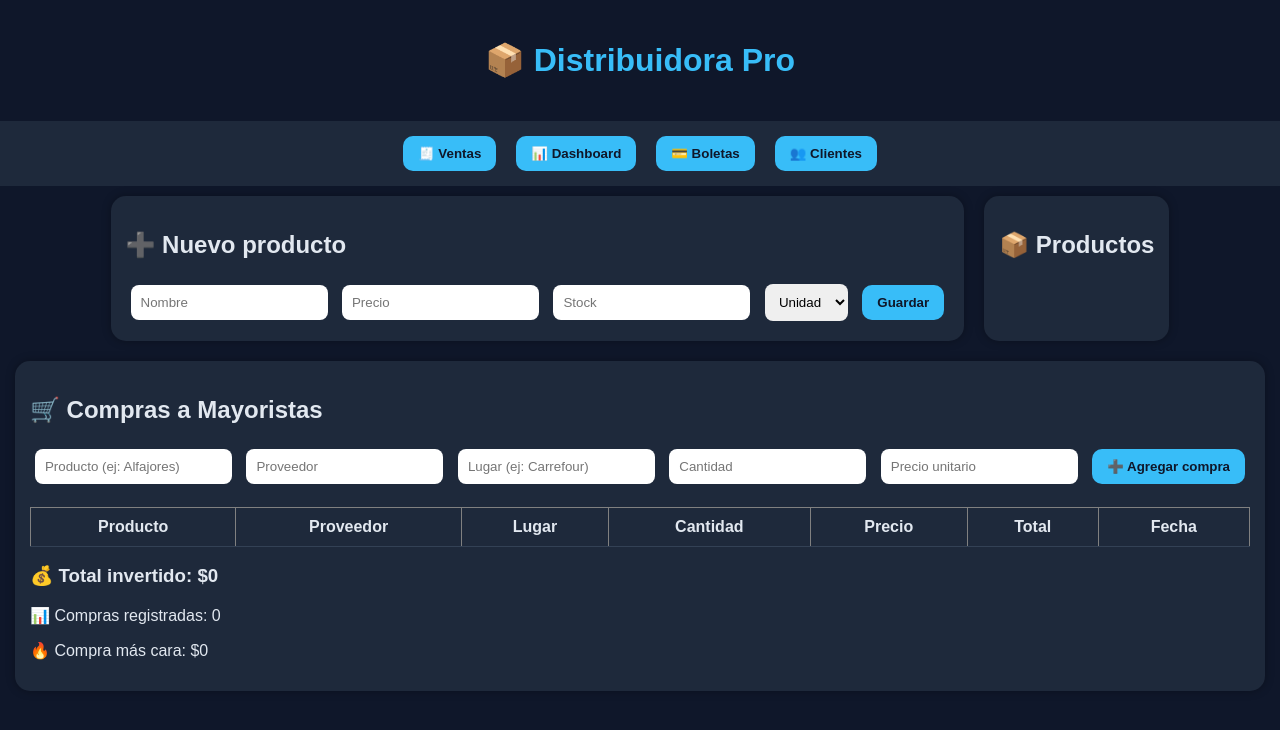
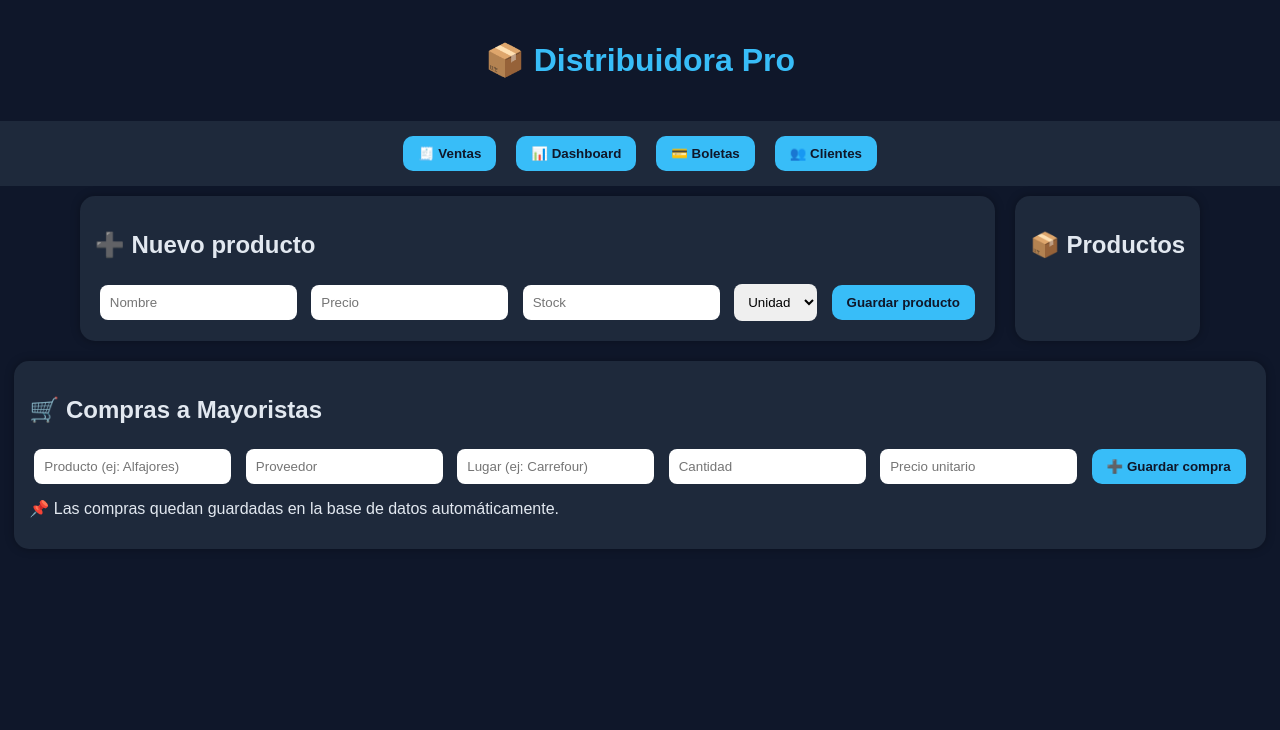
Before and after one commit to nicomartinezytm-pixel/distribuidora, a Flask app: page / in a window 1280 px wide. Shown: the top 730 px of the page. Run offline with Flask 3, Linux system fonts and the light colour scheme; data that the repository does not hold is empty.

Commit message:
Update index.html

```diff
--- a/templates/index.html
+++ b/templates/index.html
@@ -6,6 +6,7 @@
 </head>
 
 <body>
+
 <h1>📦 Distribuidora Pro</h1>
 
 <div class="nav">
@@ -16,6 +17,10 @@
 </div>
 
 <div class="container">
+
+    <!-- ========================= -->
+    <!-- ➕ PRODUCTOS -->
+    <!-- ========================= -->
 
     <div class="card">
         <h2>➕ Nuevo producto</h2>
@@ -40,10 +45,14 @@
                 <input name="oferta_unidades" placeholder="Ej: 3x2">
             </div>
 
-            <button>Guardar</button>
+            <button>Guardar producto</button>
 
         </form>
     </div>
+
+    <!-- ========================= -->
+    <!-- 📦 PRODUCTOS -->
+    <!-- ========================= -->
 
     <div class="card">
         <h2>📦 Productos</h2>
@@ -61,43 +70,28 @@
         {% endfor %}
     </div>
 
-    <!-- =============================== -->
-    <!-- 🛒 NUEVA SECCIÓN COMPRAS -->
-    <!-- =============================== -->
+    <!-- ========================= -->
+    <!-- 🛒 COMPRAS A MAYORISTAS -->
+    <!-- ========================= -->
 
     <div class="card">
         <h2>🛒 Compras a Mayoristas</h2>
 
-        <input type="text" id="productoCompra" placeholder="Producto (ej: Alfajores)">
-        <input type="text" id="proveedorCompra" placeholder="Proveedor">
-        <input type="text" id="lugarCompra" placeholder="Lugar (ej: Carrefour)">
-        <input type="number" id="cantidadCompra" placeholder="Cantidad">
-        <input type="number" id="precioCompra" placeholder="Precio unitario">
+        <form method="POST" action="/agregar_compra">
 
-        <button onclick="agregarCompra()">➕ Agregar compra</button>
+            <input name="producto" placeholder="Producto (ej: Alfajores)">
+            <input name="proveedor" placeholder="Proveedor">
+            <input name="lugar" placeholder="Lugar (ej: Carrefour)">
+            <input name="cantidad" placeholder="Cantidad">
+            <input name="precio" placeholder="Precio unitario">
 
-        <br><br>
+            <button>➕ Guardar compra</button>
 
-        <table border="1" cellpadding="6">
-            <thead>
-                <tr>
-                    <th>Producto</th>
-                    <th>Proveedor</th>
-                    <th>Lugar</th>
-                    <th>Cantidad</th>
-                    <th>Precio</th>
-                    <th>Total</th>
-                    <th>Fecha</th>
-                </tr>
-            </thead>
+        </form>
 
-            <tbody id="tablaCompras"></tbody>
-        </table>
-
-        <h3>💰 Total invertido: $<span id="totalGeneral">0</span></h3>
-
-        <p>📊 Compras registradas: <span id="totalItems">0</span></p>
-        <p>🔥 Compra más cara: $<span id="masCara">0</span></p>
+        <p style="margin-top:10px;">
+            📌 Las compras quedan guardadas en la base de datos automáticamente.
+        </p>
     </div>
 
 </div>
@@ -116,62 +110,6 @@ function mostrar(){
         document.getElementById("extra2").style.display = "block";
     }
 }
-
-/* ===============================
-   🛒 COMPRAS A MAYORISTAS
-================================ */
-
-let totalGeneral = 0;
-let totalItems = 0;
-let compraMasCara = 0;
-
-function agregarCompra() {
-
-    let producto = document.getElementById("productoCompra").value;
-    let proveedor = document.getElementById("proveedorCompra").value;
-    let lugar = document.getElementById("lugarCompra").value;
-    let cantidad = parseFloat(document.getElementById("cantidadCompra").value);
-    let precio = parseFloat(document.getElementById("precioCompra").value);
-
-    if (!producto || !proveedor || !lugar || isNaN(cantidad) || isNaN(precio)) {
-        alert("Completa todos los campos");
-        return;
-    }
-
-    let total = cantidad * precio;
-    let fecha = new Date().toLocaleDateString();
-
-    totalGeneral += total;
-    totalItems++;
-
-    if (total > compraMasCara) {
-        compraMasCara = total;
-    }
-
-    let fila = `
-        <tr>
-            <td>${producto}</td>
-            <td>${proveedor}</td>
-            <td>${lugar}</td>
-            <td>${cantidad}</td>
-            <td>$${precio}</td>
-            <td>$${total}</td>
-            <td>${fecha}</td>
-        </tr>
-    `;
-
-    document.getElementById("tablaCompras").innerHTML += fila;
-    document.getElementById("totalGeneral").innerText = totalGeneral;
-    document.getElementById("totalItems").innerText = totalItems;
-    document.getElementById("masCara").innerText = compraMasCara;
-
-    // limpiar inputs
-    document.getElementById("productoCompra").value = "";
-    document.getElementById("proveedorCompra").value = "";
-    document.getElementById("lugarCompra").value = "";
-    document.getElementById("cantidadCompra").value = "";
-    document.getElementById("precioCompra").value = "";
-}
 </script>
 
 </body>
```
